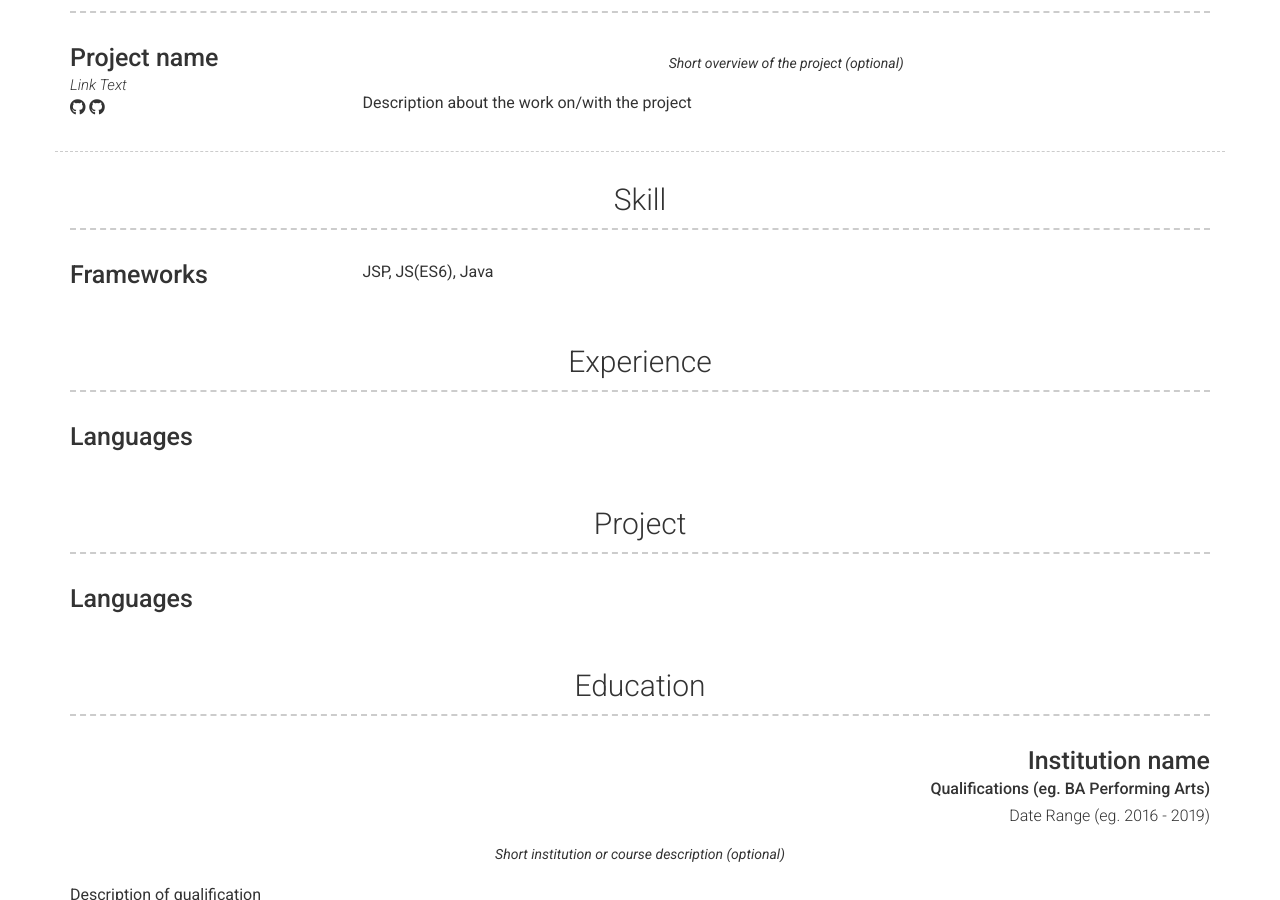
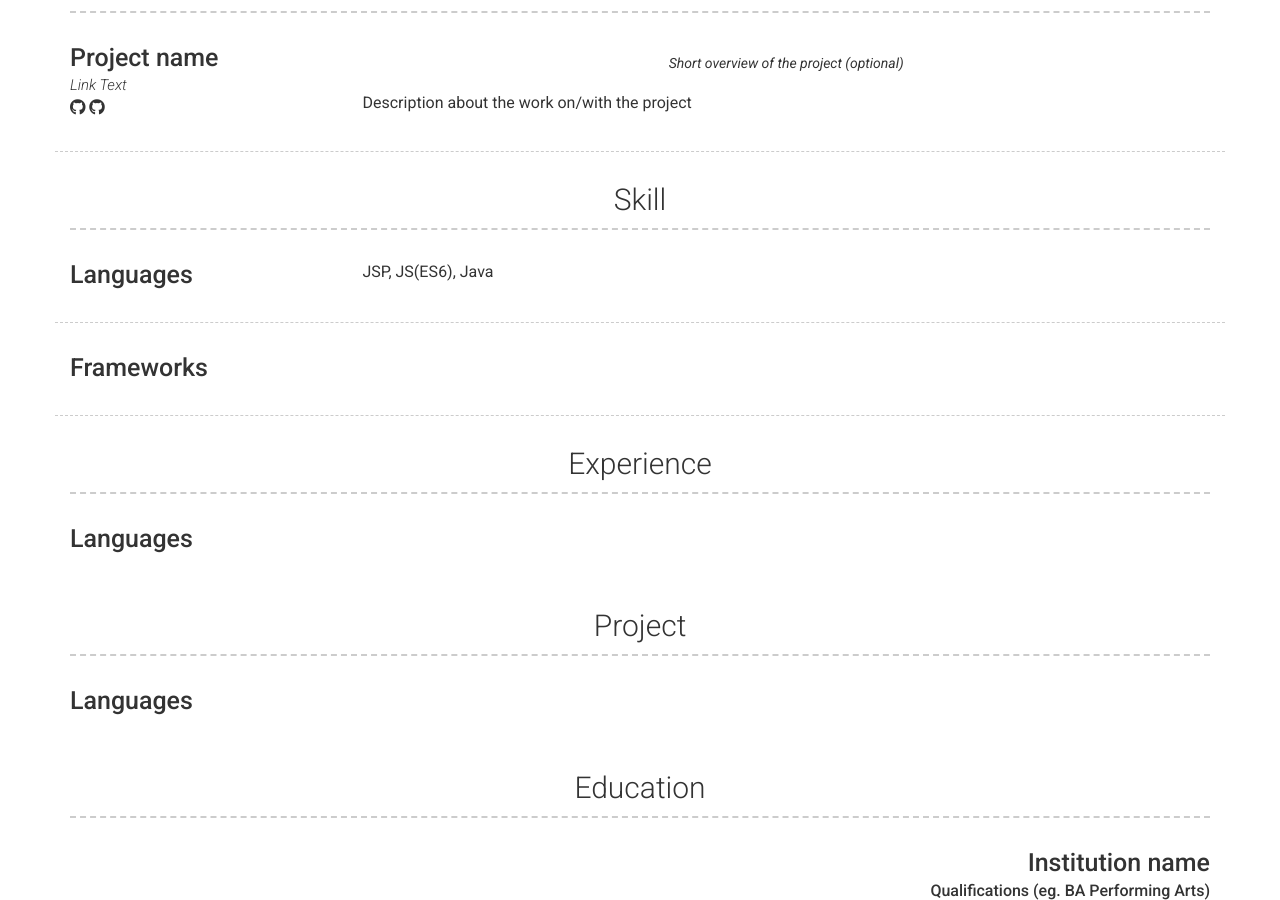
Before and after one commit to rlawodn102/rlawodn102.github.io, a Jekyll site: the page built from index.md, in a window 1280 px wide and 900 px high, scrolled down 564 px. Built offline with Jekyll 4.4.1, drawn with Linux system fonts in a browser that asks for light colours; nearby versions of some CDN libraries; part of the change alters nothing that is shown.

Commit message:
content check2

```diff
--- a/_config.yml
+++ b/_config.yml
@@ -80,6 +80,7 @@ content:
     layout: list
     content:
       - layout: left
+        border: weak
         title: Languages
         # sub_title: Job title
         # caption: Date Range (eg. November 2016 - present)
@@ -88,6 +89,8 @@ content:
         #   Short description of the company (optional)
         description: | # this will include new lines to allow paragraphs
           JSP, JS(ES6), Java
+      - layout: left
+        border: weak
         title: Frameworks
           # & Libraries
   - title: Experience
```
